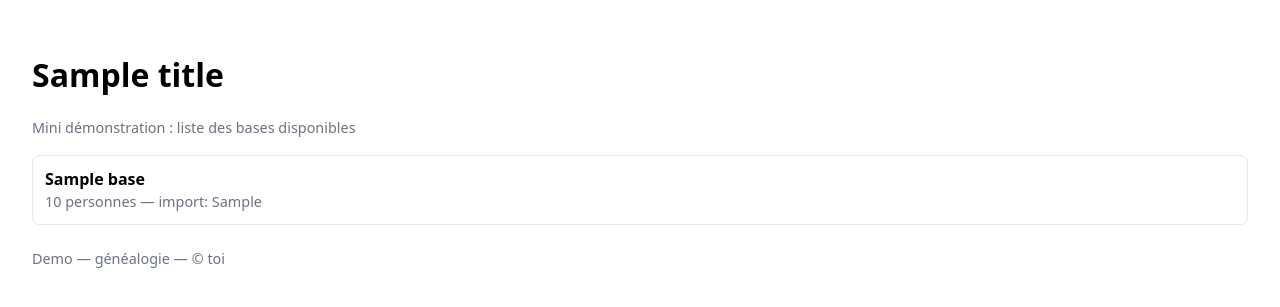
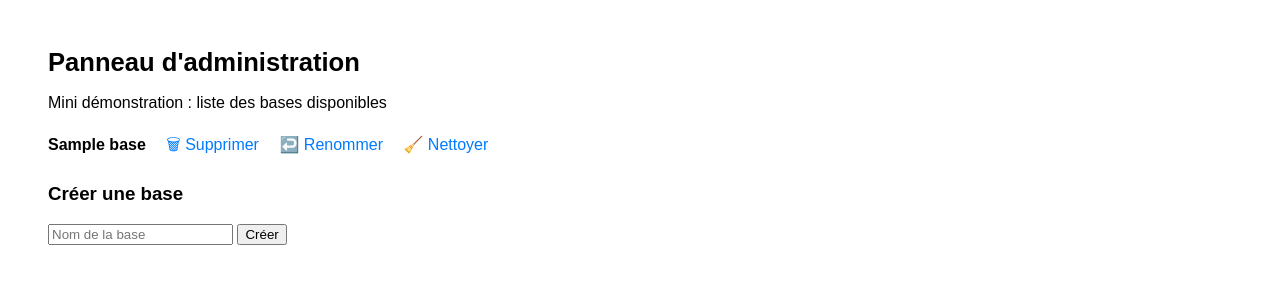
Before and after one commit to GDGiantDwarf/LegacyOCaml-Update-2025, a Python web app: template geneweb-python/geneweb/web/admin/templates/index.html in a window 1280 px wide. Shown: the top 307 px of the page. Run offline with Jinja, Linux system fonts and the light colour scheme; the template is opened without the code that fills it: most values are stand-ins (such as "Sample title", 1, 10 or a date in 2020).

Commit message:
feat(admin-ui): enhance admin index template with live base listing and creation/deletion forms

```diff
--- a/geneweb-python/geneweb/web/admin/templates/index.html
+++ b/geneweb-python/geneweb/web/admin/templates/index.html
@@ -1,39 +1,94 @@
-<!doctype html>
+<!DOCTYPE html>
 <html lang="fr">
 <head>
-    <meta charset="utf-8" />
-    <title>{{ title }}</title>
-    <meta name="viewport" content="width=device-width,initial-scale=1" />
+    <meta charset="UTF-8" />
+    <title>Panneau d'administration</title>
     <style>
-      body { font-family: system-ui, -apple-system, "Segoe UI", Roboto, "Helvetica Neue", Arial; padding: 24px; }
-      header { margin-bottom: 18px; }
-      .card { border: 1px solid #e5e7eb; padding: 12px; border-radius: 8px; margin-bottom: 10px; }
-      .muted { color: #6b7280; font-size: 0.9rem; }
+        body { font-family: sans-serif; margin: 3em; }
+        h1 { font-size: 1.6em; }
+        ul { list-style: none; padding: 0; }
+        li { padding: 0.3em 0; }
+        .empty { color: #888; }
+        .base-item { font-weight: 600; }
+        .actions a { margin-left: 1em; text-decoration: none; color: #007aff; }
+        .actions a:hover { text-decoration: underline; }
     </style>
 </head>
 <body>
-    <header>
-      <h1>{{ title }}</h1>
-      <p class="muted">Mini démonstration : liste des bases disponibles</p>
-    </header>
+<h1>Panneau d'administration</h1>
+<p>Mini démonstration : liste des bases disponibles</p>
 
-    <main>
 {% if bases %}
-        <section>
+<ul>
     {% for b in bases %}
-            <div class="card">
-              <strong>{{ b.name }}</strong><br/>
-              <span class="muted">{{ b.persons }} personnes — import: {{ b.last_import }}</span>
-            </div>
+    <li>
+        <span class="base-item">{{ b }}</span>
+        <span class="actions">
+              <a href="#" onclick="deleteBase('{{ b }}')">🗑 Supprimer</a>
+              <a href="#">↩️ Renommer</a>
+              <a href="#">🧹 Nettoyer</a>
+            </span>
+    </li>
     {% endfor %}
-        </section>
+</ul>
 {% else %}
-        <p>Aucune base trouvée.</p>
+<p class="empty">Aucune base trouvée.</p>
 {% endif %}
-    </main>
 
-    <footer class="muted" style="margin-top:24px;">
-      Demo — généalogie — &copy; toi
-    </footer>
+<h3>Créer une base</h3>
+<form id="create-form">
+    <input type="text" name="name" placeholder="Nom de la base" required />
+    <button type="submit">Créer</button>
+</form>
+
+<script>
+    async function deleteBase(name) {
+        if (!confirm(`Supprimer la base "${name}" ?`)) return;
+        const res = await fetch(`/api/bases/${name}`, { method: "DELETE" });
+        if (res.status === 204) location.reload();
+        else alert("Erreur lors de la suppression.");
+    }
+
+    async function renameBase(name) {
+        const newName = prompt(`Nouveau nom pour la base "${name}" :`, name);
+        if (!newName || newName === name) return;
+        const res = await fetch(`/api/bases/${name}/rename`, {
+            method: "PUT",
+            headers: { "Content-Type": "application/json" },
+            body: JSON.stringify({ new_name: newName }),
+        });
+        if (res.status === 200) location.reload();
+        else {
+            const err = await res.json().catch(() => ({}));
+            alert("Erreur lors du renommage : " + (err.detail || res.status));
+        }
+    }
+
+    async function cleanupBase(name) {
+        if (!confirm(`Nettoyer la base "${name}" (VACUUM/OPTIMIZE) ?`)) return;
+        const res = await fetch(`/api/bases/${name}/cleanup`, { method: "POST" });
+        if (res.status === 200) {
+            alert(`Base "${name}" nettoyée.`);
+        } else {
+            const err = await res.json().catch(() => ({}));
+            alert("Erreur lors du nettoyage : " + (err.detail || res.status));
+        }
+    }
+
+    const form = document.getElementById("create-form");
+    form.addEventListener("submit", async (e) => {
+        e.preventDefault();
+        const name = e.target.name.value.trim();
+        if (!name) return;
+        const res = await fetch("/api/bases", {
+            method: "POST",
+            headers: { "Content-Type": "application/json" },
+            body: JSON.stringify({ name }),
+        });
+        if (res.status === 201) location.reload();
+        else alert("Erreur lors de la création de la base.");
+    });
+</script>
+
 </body>
 </html>
```
Lines whose indentation alone changed are shown as unchanged.
